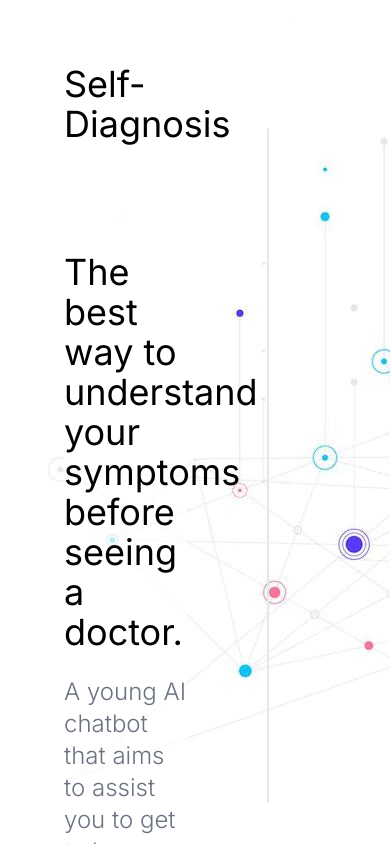
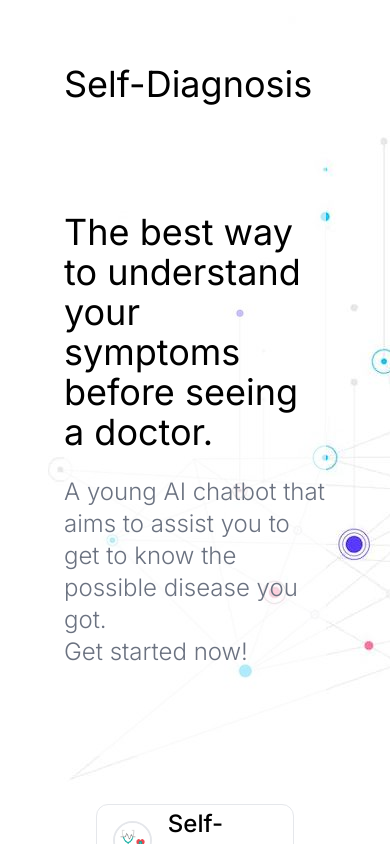
Before and after one commit to daviddaytw/Self-Diagnosis, a Next.js app: page / in a window 390 px wide. Shown: the top 844 px of the page. Built offline with nearby package versions, Linux system fonts and the light colour scheme.

Commit message:
Make website responsive.

```diff
--- a/app/page.tsx
+++ b/app/page.tsx
@@ -3,7 +3,7 @@
 export default function Home() {
   return (
     <main className="min-h-screen p-16">
-      <div className="grid grid-cols-2 gap-4">
+      <div className="grid grid-cols-1 md:grid-cols-2 gap-4">
         <div>
           <h1 className="text-4xl pb-6">Self-Diagnosis</h1>
 
@@ -15,7 +15,7 @@
               </p>
           </section>
         </div>
-        <div className="p-16">
+        <div className="p-8">
           <DemoChat />
         </div>
       </div>
```
